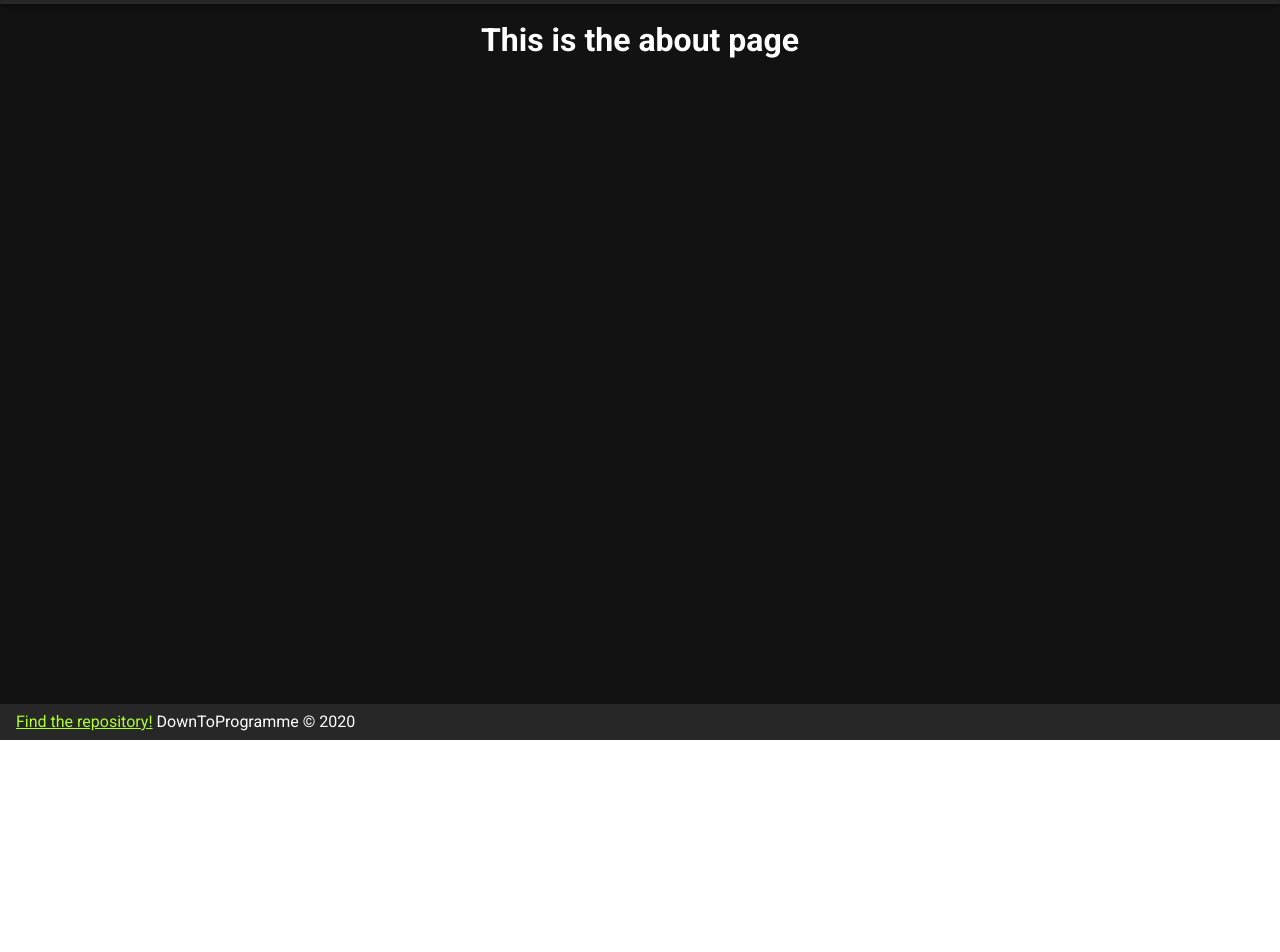
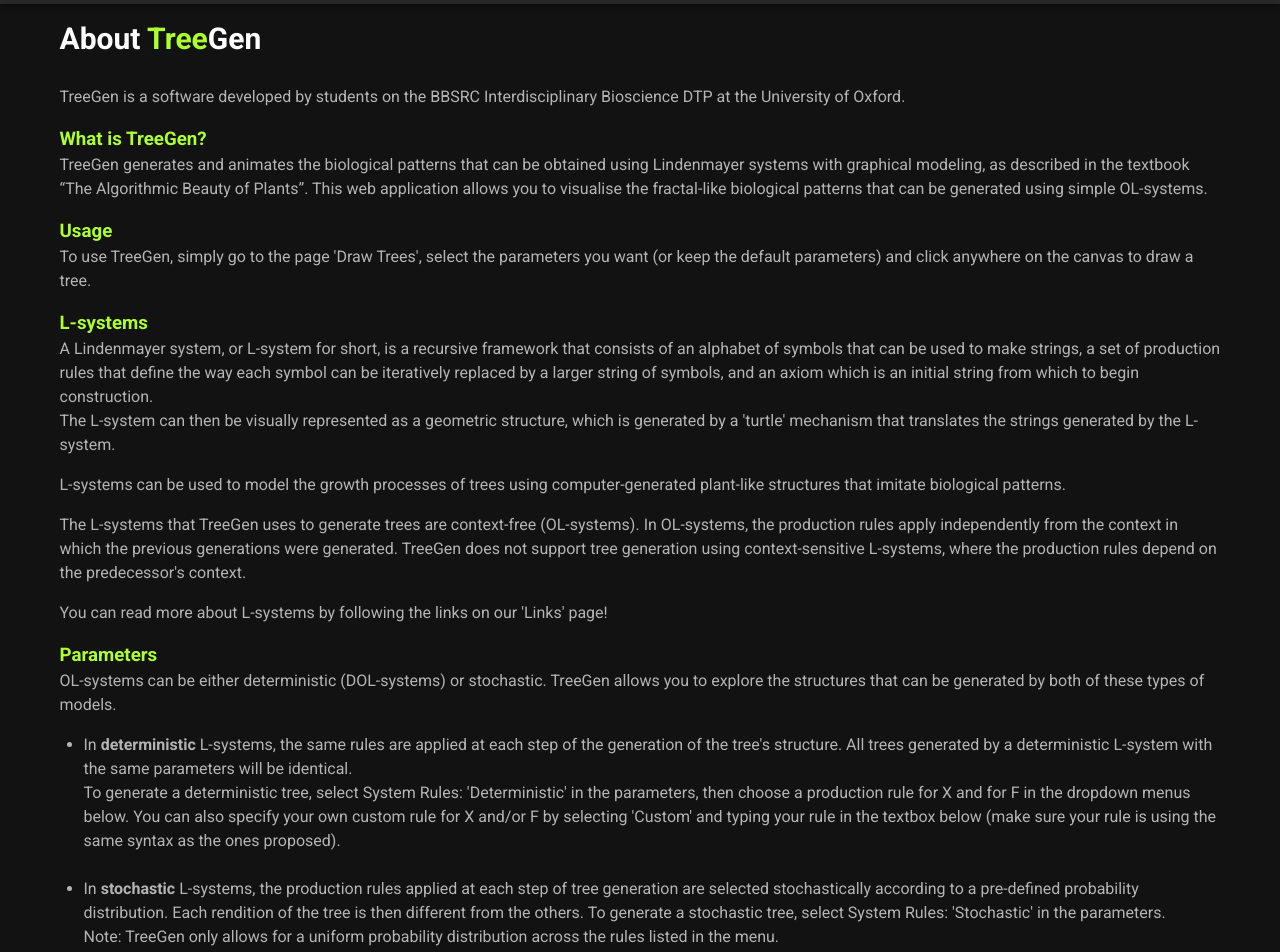
Before and after one commit to mwcotton/treegen, a Nuxt app: page /about in a window 1280 px wide. Shown: the part 60-1012 px from the top of the page. Before the commit the page ends 800 px from the top, so only its background shows below. Built offline with nearby package versions, Linux system fonts and the light colour scheme.

Commit message:
Add content to about and links pages

```diff
--- a/pages/about.vue
+++ b/pages/about.vue
@@ -1,7 +1,99 @@
 <template>
   <v-layout>
-    <v-flex class="text-center">
-      <h1>This is the about page</h1>
+    <v-flex class="text-left">
+      <h1 style="font-size: 30px">
+        About <span class="special-color">Tree</span>Gen
+      </h1>
+      <br/>
+      <p>
+        TreeGen is a software developed by students on the BBSRC Interdisciplinary Bioscience DTP
+        at the University of Oxford.
+      </p>
+       <h3> What is TreeGen? </h3>
+      <p>TreeGen generates and animates the biological patterns that can be obtained using Lindenmayer systems
+        with graphical modeling, as described in the textbook “The Algorithmic Beauty of Plants”.
+        This web application allows you to visualise the fractal-like biological patterns that can be generated using simple OL-systems.
+      </p>
+      <h3>  Usage </h3>
+      <p>
+        To use TreeGen, simply go to the page 'Draw Trees', select the parameters you want (or keep the default parameters)
+        and click anywhere on the canvas to draw a tree.
+      </p>
+      <h3>  L-systems </h3>
+      <p>
+        A Lindenmayer system, or L-system for short, is a recursive framework that consists of an alphabet of symbols
+        that can be used to make strings, a set of production rules that define the way each symbol can be iteratively replaced
+        by a larger string of symbols, and an axiom which is an initial string from which to begin construction.
+        <br/>
+        The L-system can then be visually represented as a geometric structure, which is generated by a 'turtle' mechanism
+        that translates the strings generated by the L-system.
+      <p/>
+      <p>
+        L-systems can be used to model the growth processes of trees using computer-generated plant-like structures
+        that imitate biological patterns.
+      </p>
+      <p>
+        The L-systems that TreeGen uses to generate trees are context-free (OL-systems).
+        In OL-systems, the production rules apply independently from the context in
+        which the previous generations were generated.
+        TreeGen does not support tree generation using context-sensitive L-systems, where the production
+        rules depend on the predecessor's context.
+      </p>
+      <p>
+        You can read more about L-systems by following the links on our 'Links' page!
+      </p>
+      <h3>  Parameters </h3>
+      <p> OL-systems can be either deterministic (DOL-systems) or stochastic. TreeGen allows you to explore
+         the structures that can be generated by both of these types of models.
+      </p>
+      <ul>
+        <li>
+          In <b>deterministic</b> L-systems, the same rules are applied at each step of the generation of the tree's structure.
+          All trees generated by a deterministic L-system with the same parameters will be identical.
+          <br/>
+          To generate a deterministic tree, select System Rules: 'Deterministic' in the parameters,
+          then choose a production rule for X and for F in the dropdown menus below. You can also specify your own
+          custom rule for X and/or F by selecting 'Custom' and typing your rule in the textbox below
+          (make sure your rule is using the same syntax as the ones proposed).
+        </li>
+        <br/>
+        <li>
+          In <b>stochastic</b> L-systems, the production rules applied at each step of tree generation
+          are selected stochastically according to a pre-defined probability distribution.
+          Each rendition of the tree is then different from the others.
+          To generate a stochastic tree, select System Rules: 'Stochastic' in the parameters. <br/>
+          Note: TreeGen only allows for a uniform probability distribution across the rules listed in the menu.
+        </li>
+      </ul>
+      <br/>
+      <p>
+        You can specify the value of the branching angle (i.e. the angle at which the new branches will
+        form with respect to the previous branch) and whether the angle should be deterministic or stochastic
+        (with either 1% or 0.1% variability from specified value). </p>
+      <p> You can also specify the length scale of the tree branches, and whether the branch lengths should be
+        deterministic or stochastic (with either 10% or 50% variability from specified value). </p>
+      <p>
+        Lastly, use the 'RESET' button to set the parameters back to default and the 'CLEAR' button to clear
+        the canvas from all drawn tree structures.
+      </p>
+
     </v-flex>
   </v-layout>
 </template>
+
+<style scoped>
+h1 .special-color {
+  color: greenyellow;
+}
+
+p {
+    color: rgb(180, 180, 180);
+}
+li {
+    color: rgb(180, 180, 180);
+}
+h3 {
+    color: greenyellow;
+}
+
+</style>
--- a/pages/links.vue
+++ b/pages/links.vue
@@ -1,7 +1,35 @@
 <template>
   <v-layout>
-    <v-flex class="text-center">
-      <h1>This is the links page</h1>
+    <v-flex class="text-left">
+      <h1>Links</h1>
+      <ul>
+        <li><a href="http://algorithmicbotany.org/papers/#abop">Here</a> is a link to the textbook that
+        inspired this project, An Algorithmic Beauty of Plants. You can learn more about L-systems in the
+        first chapter.</li>
+        <li><a href="https://github.com/Down-To-Programme/treegen">Here</a> is a link to our GitHub
+        repository for this project, if you would like to report a bug, provide
+        feedback or make take a look at our code. There, you can find more info about our
+        development process in the README.</li>
+        <li><a href="https://eng.qualia.com/drawing-fractals-in-the-browser-with-l-systems-and-es6-6cecfd74e084">
+        Here</a> is a link to a useful tutorial that you can follow to learn how to develop your own L-system generation software.</li>
+      </ul>
     </v-flex>
   </v-layout>
 </template>
+
+<style scoped>
+h1 .special-color {
+  color: greenyellow;
+}
+
+p {
+    color: rgb(180, 180, 180);
+}
+li {
+    color: rgb(180, 180, 180);
+}
+h3 {
+    color: greenyellow;
+}
+
+</style>
```
